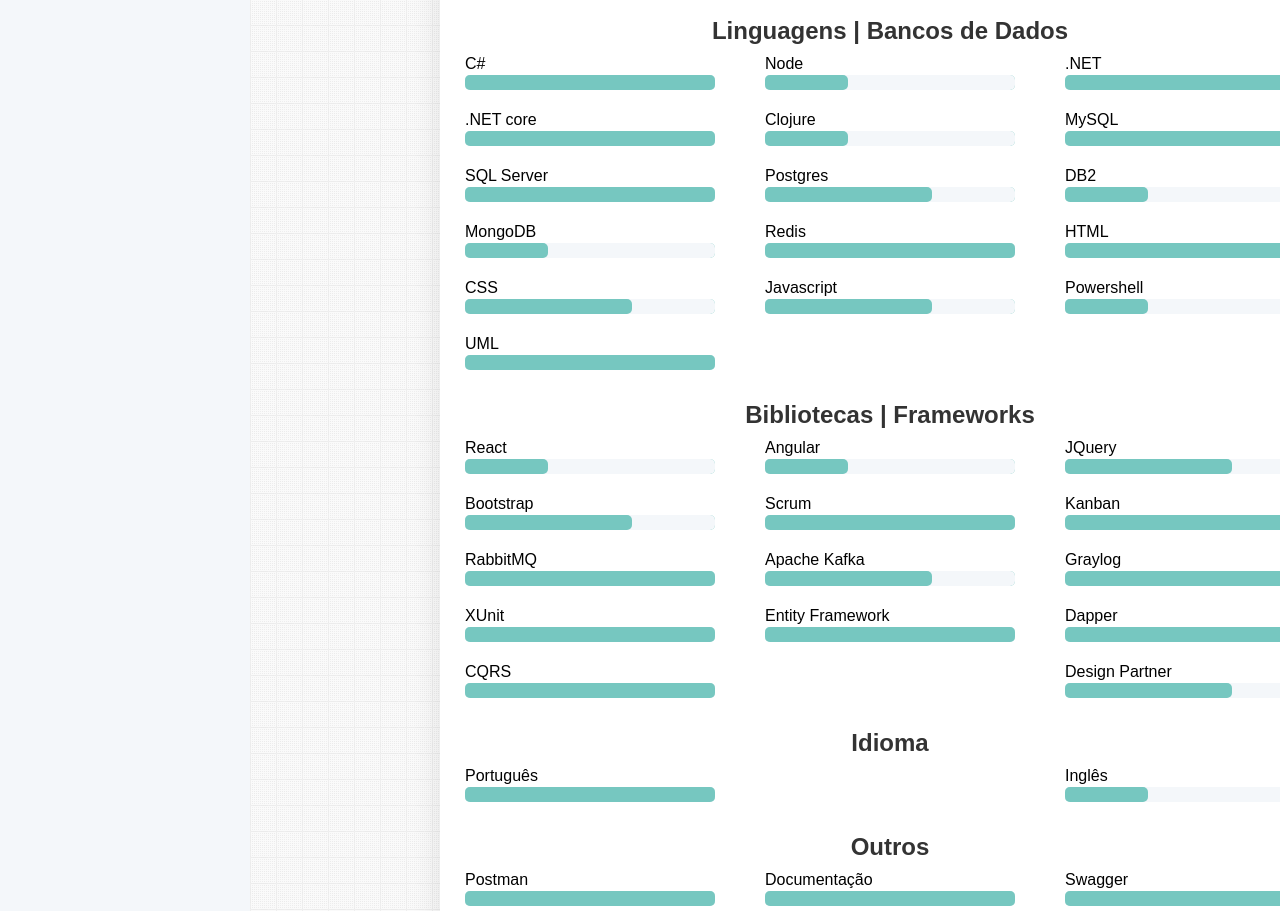
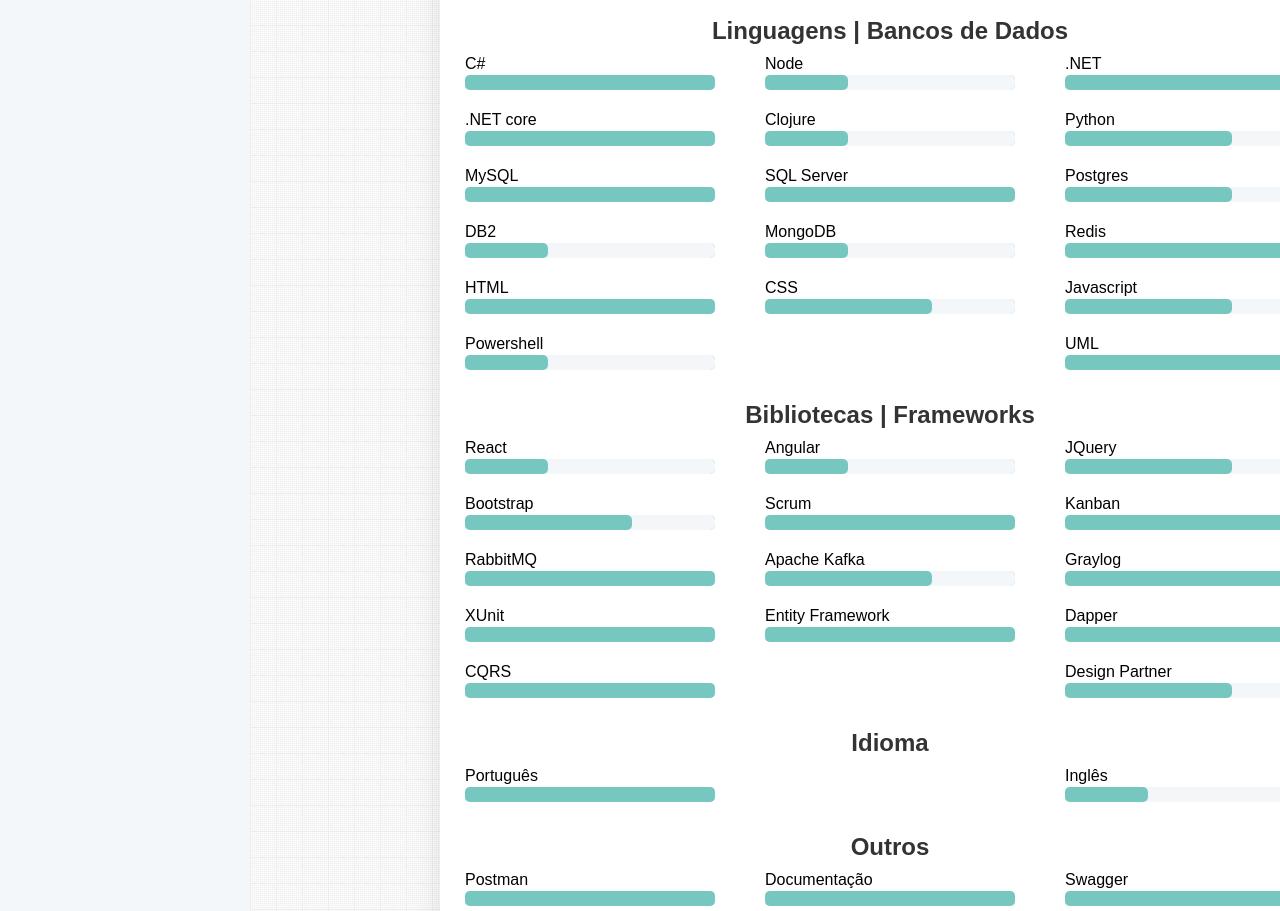
Before and after one commit to edulima2412/edulima2412.github.io, a plain HTML site: page index.html in a window 1280 px wide. Shown: the part 1587-2498 px from the top of the page. Drawn offline with Linux system fonts and the light colour scheme; a script that the page names is missing; a web font is replaced by a local one.

Commit message:
Update index.html

```diff
--- a/index.html
+++ b/index.html
@@ -146,6 +146,10 @@
             <div class="skill">
               <label for="clojure">Clojure</label>
               <progress id="clojure" value="1" max="3"></progress>
+            </div>
+            <div class="skill">
+              <label for="python">Python</label>
+              <progress id="python" value="2" max="3"></progress>
             </div>
             <div class="skill">
               <label for="mysql">MySQL</label>
```
